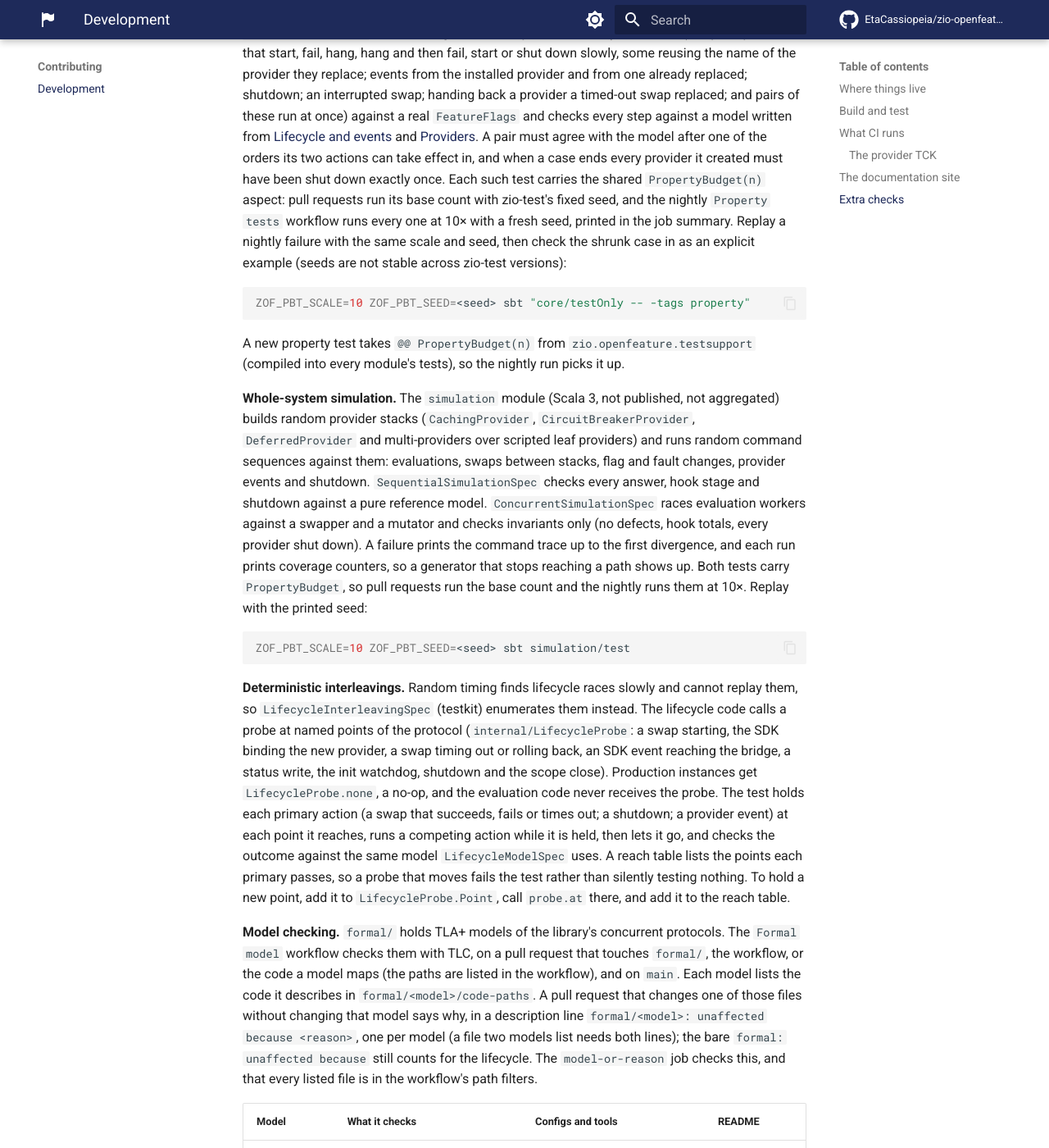
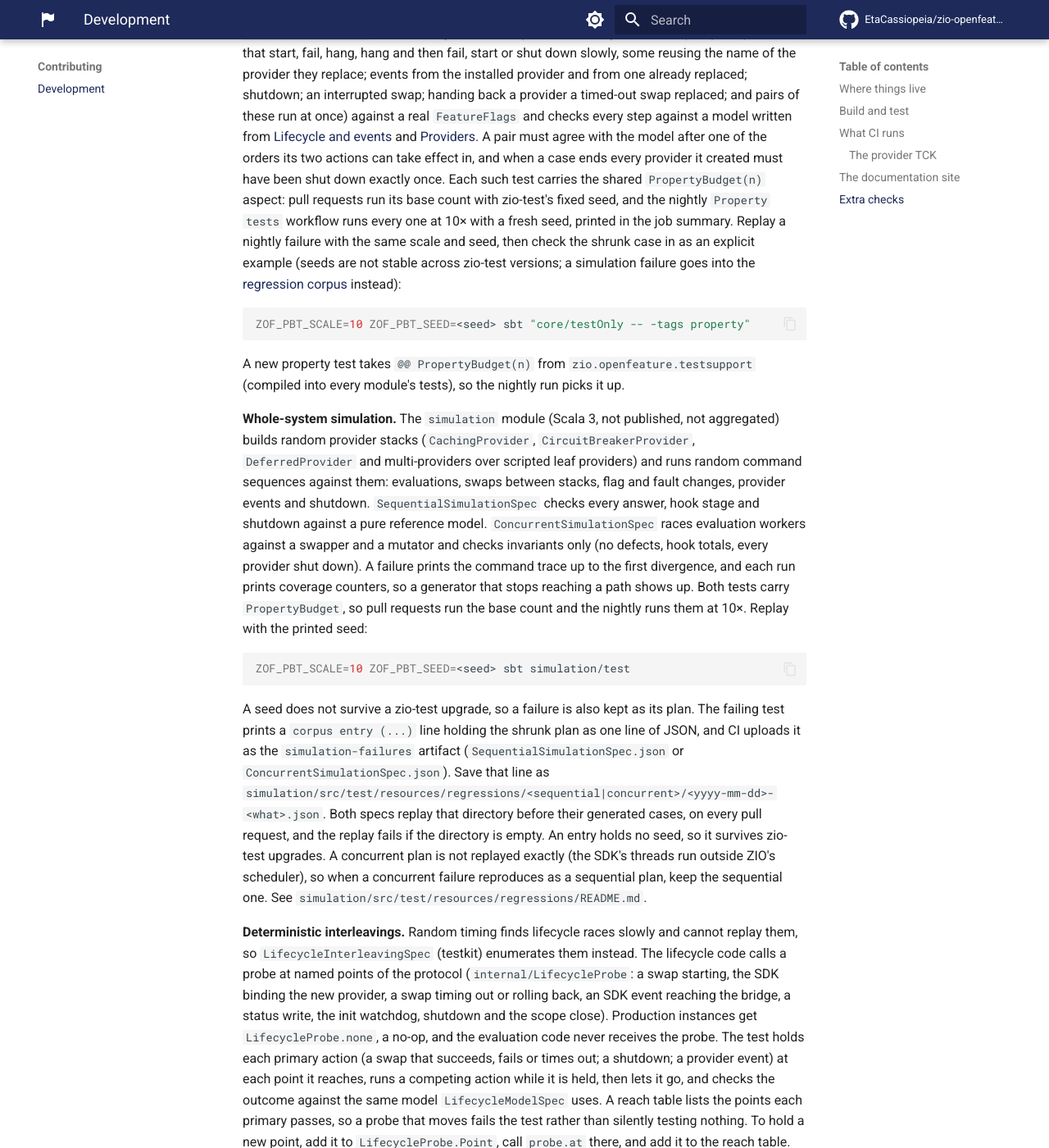
Before and after one commit to EtaCassiopeia/zio-openfeature, an MkDocs documentation site: the page built from docs/development.md, in a window 1280 px wide and 1400 px high, scrolled down 4029 px. Shown: the whole window at 82% size. Built offline with MkDocs 1.6.1 and Material for MkDocs 9.7.7, drawn with Linux system fonts in a browser that asks for light colours; comment, search, counter and statistics services are not loaded.

Commit message:
Replay a regression corpus of simulation plans before generated cases (#971)

````diff
--- a/docs/development.md
+++ b/docs/development.md
@@ -133,7 +133,8 @@ with the model after one of the orders its two actions can take effect in, and w
 created must have been shut down exactly once. Each such test carries the shared `PropertyBudget(n)` aspect: pull requests run
 its base count with zio-test's fixed seed, and the nightly `Property tests` workflow runs every one at 10× with a fresh
 seed, printed in the job summary. Replay a nightly failure with the same scale and seed, then check the shrunk case in
-as an explicit example (seeds are not stable across zio-test versions):
+as an explicit example (seeds are not stable across zio-test versions; a simulation failure goes into the
+[regression corpus](#extra-checks) instead):
 
 ```sh
 ZOF_PBT_SCALE=10 ZOF_PBT_SEED=<seed> sbt "core/testOnly -- -tags property"
@@ -155,6 +156,15 @@ printed seed:
 ```sh
 ZOF_PBT_SCALE=10 ZOF_PBT_SEED=<seed> sbt simulation/test
 ```
+
+A seed does not survive a zio-test upgrade, so a failure is also kept as its plan. The failing test prints a
+`corpus entry (...)` line holding the shrunk plan as one line of JSON, and CI uploads it as the `simulation-failures`
+artifact (`SequentialSimulationSpec.json` or `ConcurrentSimulationSpec.json`). Save that line as
+`simulation/src/test/resources/regressions/<sequential|concurrent>/<yyyy-mm-dd>-<what>.json`. Both specs replay that
+directory before their generated cases, on every pull request, and the replay fails if the directory is empty. An entry
+holds no seed, so it survives zio-test upgrades. A concurrent plan is not replayed exactly (the SDK's threads run
+outside ZIO's scheduler), so when a concurrent failure reproduces as a sequential plan, keep the sequential one. See
+`simulation/src/test/resources/regressions/README.md`.
 
 **Deterministic interleavings.** Random timing finds lifecycle races slowly and cannot replay them, so
 `LifecycleInterleavingSpec` (testkit) enumerates them instead. The lifecycle code calls a probe at named points of the
--- a/simulation/README.md
+++ b/simulation/README.md
@@ -11,9 +11,14 @@ Test-only, unpublished, Scala 3. Not in the root aggregate; run with `sbt simula
 | `Harness.scala`, `Runner.scala` | Run a command list against the live stack and the model; fail with a trace at the first divergence |
 | `SequentialSimulationSpec` | Every result must equal the model |
 | `ConcurrentSimulationSpec` | Evaluation workers racing a swapper and a mutator; invariants only (no defects, hook totals, ...) |
+| `PlanCodec.scala`, `Corpus.scala` | JSON codec for plans (derived from the case classes), and the loader and recorder of the regression corpus |
 | `Stats.scala` | Coverage counters printed per run, so a generator that stops reaching a path shows up |
 
 Scale with `ZOF_PBT_SCALE`, pin with `ZOF_PBT_SEED`; the sequential spec prints both at the start.
 
+A failing run prints its shrunk plan as a `corpus entry (...)` line and writes it to `target/simulation-failures/`.
+Saved under `src/test/resources/regressions/`, it is replayed before the generated cases on every run; see the README
+there.
+
 A swap to a Cache or Breaker over a Multi, whose name is unknown before it initializes, is exercised like any other and
 counted as `swap.wrapsMulti` (`crun.swap.wrapsMulti` in the concurrent spec).
````
Also changed, not shown: 11 other files.
